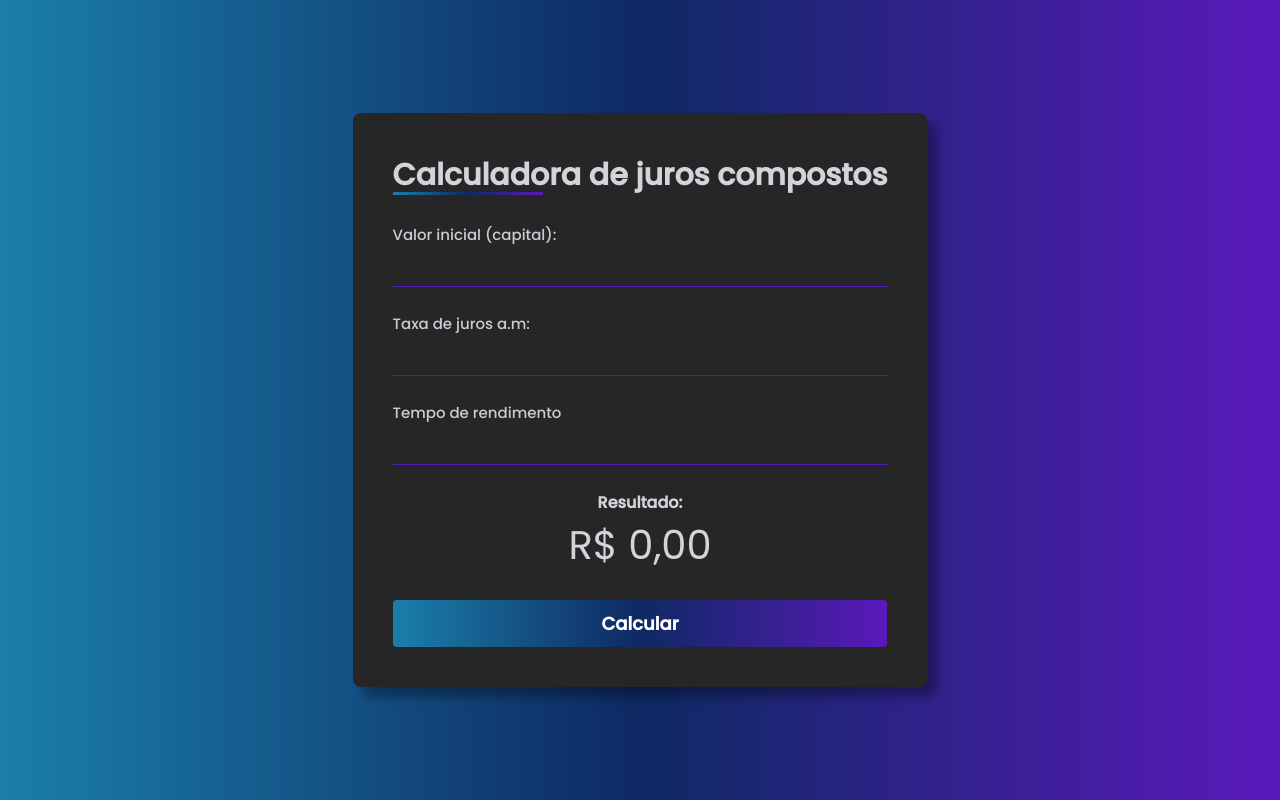
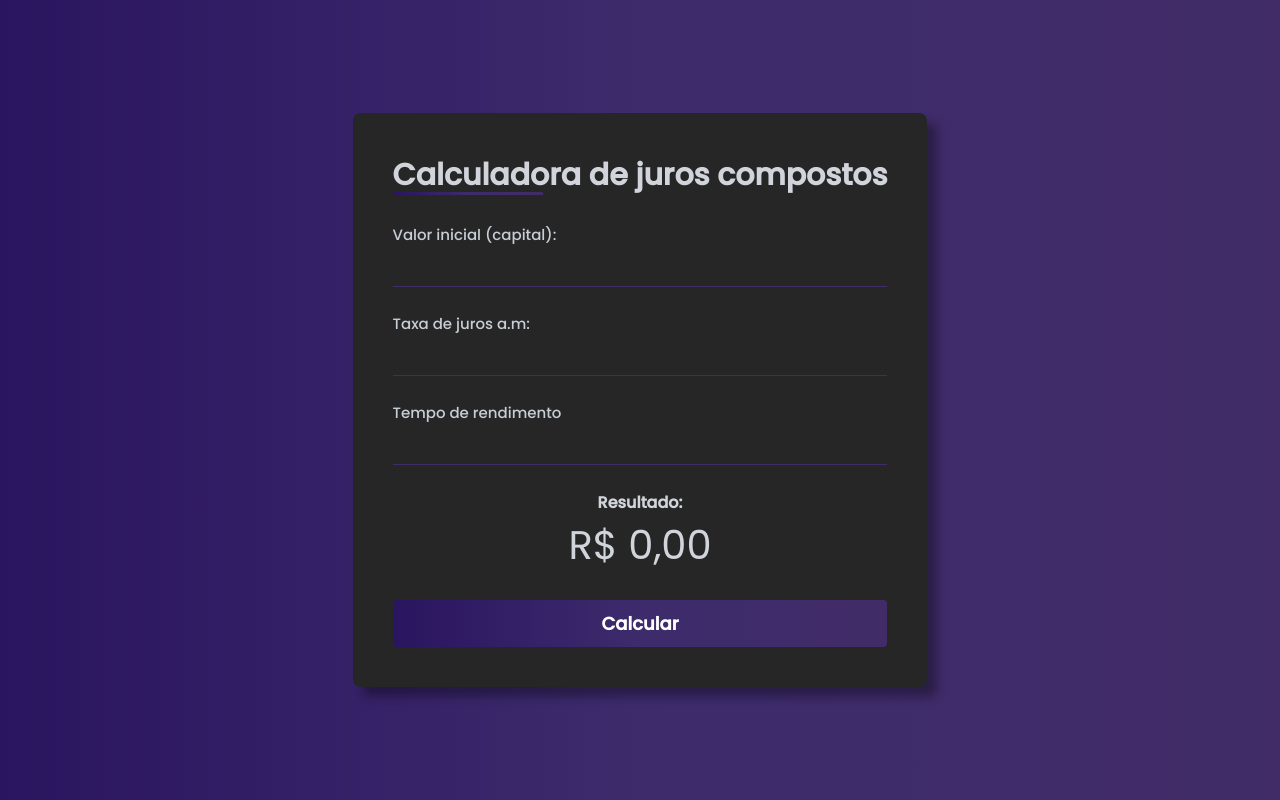
Before and after one commit to Pabloxp77/Calc, a plain HTML site: page index.html in a window 1280 px wide. Drawn offline with Linux system fonts and the light colour scheme.

Commit message:
Update to css

```diff
--- a/assets/css/style.css
+++ b/assets/css/style.css
@@ -13,7 +13,7 @@
     display: flex;
     align-items: center;
     justify-content: center;
-    background: linear-gradient(90deg, #1a7faa,#0e2963, #5a19bb);
+    background: linear-gradient(90deg, #2a1560,#3d2b6c, #412c67);
     color: #d1d5db ;
 }
 
@@ -37,7 +37,7 @@
     content: '';
     height: 3px;
     width: 150px;
-    background: linear-gradient(90deg, #1a7faa,#0e2963, #5a19bb);
+    background: linear-gradient(90deg, #2a1560,#3d2b6c, #412c67);
     bottom: 3px;
 }
 
@@ -63,7 +63,7 @@
 .input-field input {
     background-color: transparent;
     border: none;
-    border-bottom: 1px solid #5a19bb;
+    border-bottom: 1px solid #412c67;
     color: #fff;
     font-size: 20px;
     padding: 5px;
@@ -82,7 +82,7 @@
 }
 
 #calculate {
-    background: linear-gradient(90deg, #1a7faa,#0e2963, #5a19bb);
+    background: linear-gradient(90deg, #2a1560,#3d2b6c, #412c67);
     border: none;
     padding: 10px;
     color: #fff;
```
